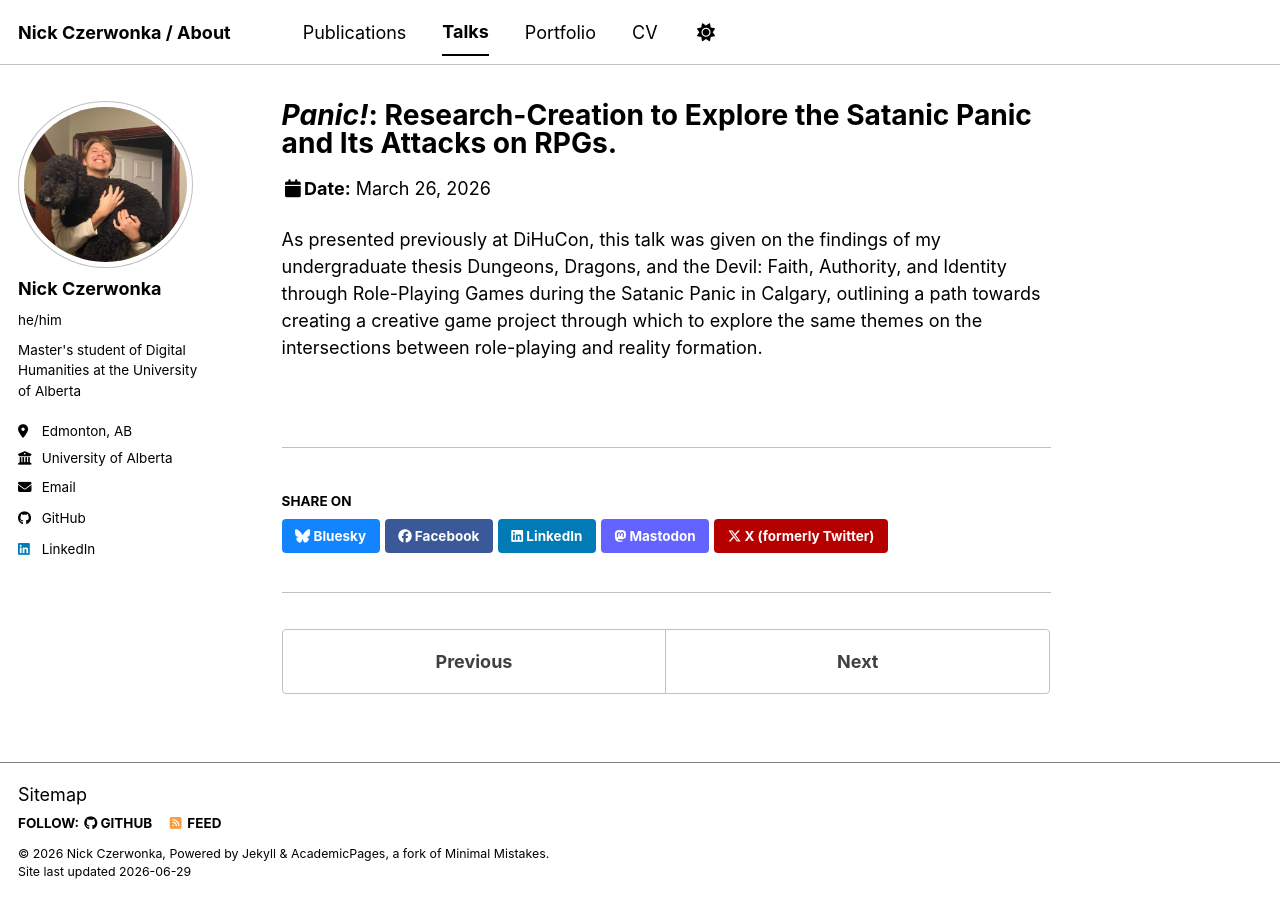
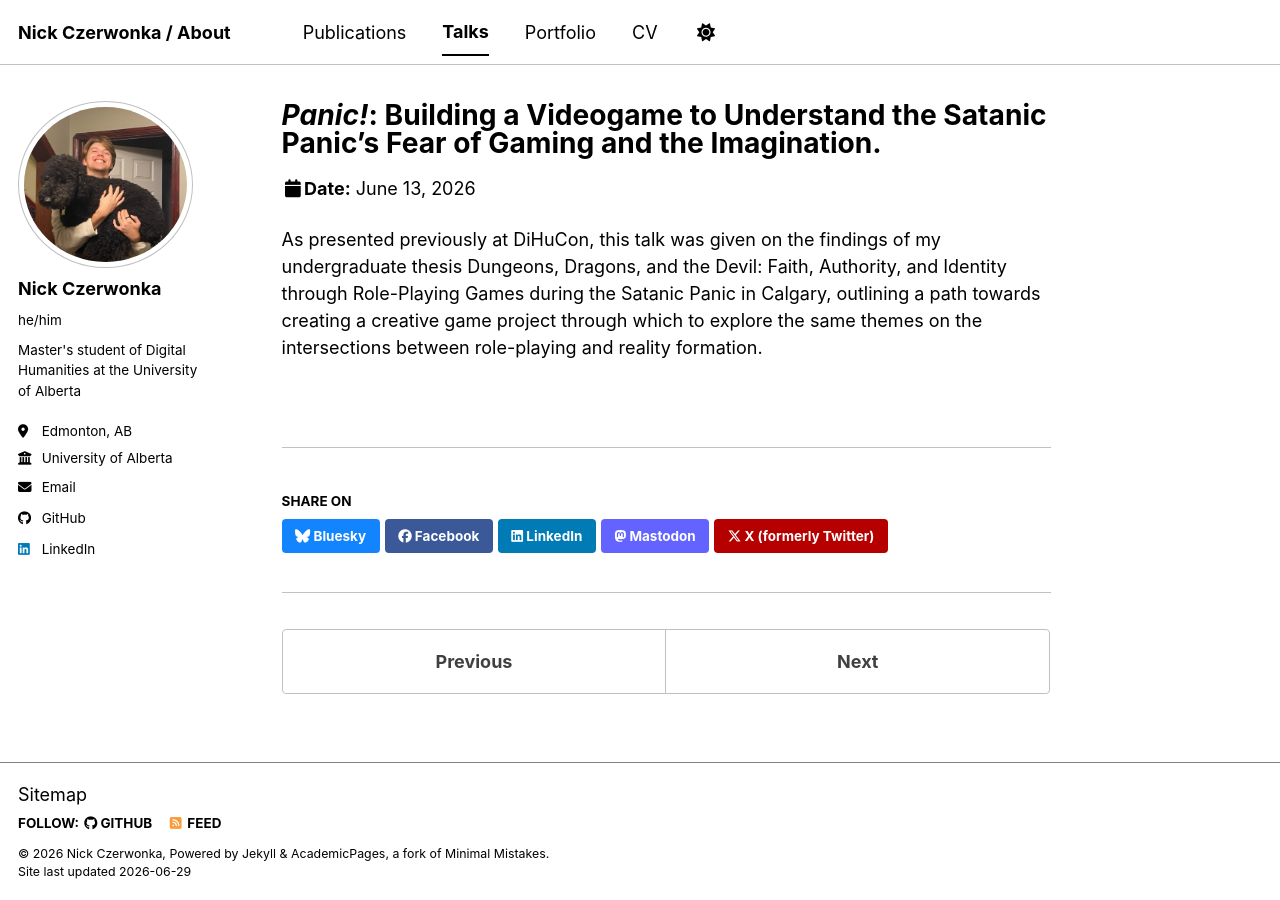
Before and after one commit to nczerwonka/portfolio, a Jekyll site: the page built from _talks/2026-06-13-CGSA.md, in a window 1280 px wide. Built offline with Jekyll 4.4.1, drawn with Linux system fonts in a browser that asks for light colours; a script bundle is joined from its source files by our own code; library files that are not in the unit come from our copies.

Commit message:
Update 2026-06-13-CGSA.md

```diff
--- a/_talks/2026-06-13-CGSA.md
+++ b/_talks/2026-06-13-CGSA.md
@@ -1,10 +1,10 @@
 ---
-title: "*Panic!*: Research-Creation to Explore the Satanic Panic and Its Attacks on RPGs."
+title: "*Panic!*: Building a Videogame to Understand the Satanic Panic's Fear of Gaming and the Imagination."
 collection: talks
 type: "Conference proceedings talk"
-venue: "DiHuCon: University of Alberta"
-date: 2026-03-26
-location: "Edmonton, AB, Canada"
+venue: "Canadian Games Studies Association Annual Conference"
+date: 2026-06-13
+location: "Montreal, QB, Canada"
 ---
 
 As presented previously at DiHuCon, this talk was given on the findings of my undergraduate thesis Dungeons, Dragons, and the Devil: Faith, Authority, and Identity through Role-Playing Games during the Satanic Panic in Calgary, outlining a path towards creating a creative game project through which to explore the same themes on the intersections between role-playing and reality formation.
```
